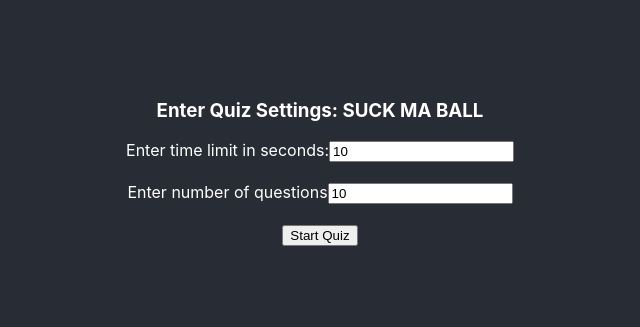
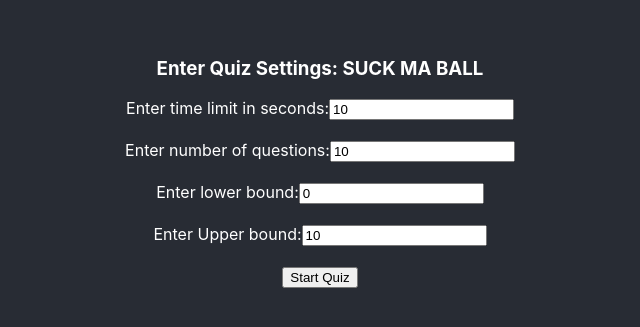
Before and after one commit to forginater/quiz-app, a React (Create React App) app: page / in a window 1280 px wide. Shown: the part 237-564 px from the top of the page, without its empty margins (320-960 px from the left). Built offline with nearby package versions, Linux system fonts and the light colour scheme.

Commit message:
Added clearTimeout() to timer
added ability for user to custom select upper and lower bounds in EnterSettings

```diff
--- a/src/App.tsx
+++ b/src/App.tsx
@@ -12,12 +12,11 @@ import { BattleField } from './BattleField';
 
 //Get settings from user then render the quiz, finally display results to user
 function App() {
-  //timeLimit is hardcoded as 10 by default but can be changed by user in the <EnterSettings> component
+  //App settings are hardcoded by default but can be changed by user in the <EnterSettings> component
   const [timeLimit, setTimeLimit] = useState<number>(10);
   const [numQuestions, setNumQuestions] = useState<number>(10);
-  //Hardcode upper and lower bounds
-  const lowerBound = 0; //const [lowerBound, setLowerBound] = useState<number>(10);
-  const upperBound = 10; //const [upperBound, setUpperBound] = useState<number>(1);
+  const [lowerBound, setLowerBound] = useState<number>(0);
+  const [upperBound, setUpperBound] = useState<number>(10);
 
 
 
@@ -40,8 +39,12 @@ function App() {
             <EnterSettings
               timeLimit={timeLimit}
               numQuestions={numQuestions}
+              lowerBound={lowerBound}
+              upperBound={upperBound}
               setTimeLimit={setTimeLimit}
               setNumQuestions={setNumQuestions}
+              setLowerBound={setLowerBound}
+              setUpperBound={setUpperBound}
             />
             <StartButton setStartClicked={setStartClicked} validateSettings={settingsValid} />
         </>
--- a/src/BattleField.tsx
+++ b/src/BattleField.tsx
@@ -138,13 +138,14 @@ function Timer(props: {timeLimit: number, setTimerDone: (b: boolean) => void}) {
     });
     useEffect(() => {
 
-        setTimeout(() => {
+        const timerId = setTimeout(() => {
             if (timeRem > 0) {
                 setTimeRem((timeRem) => timeRem - 1);
             } else {
                 props.setTimerDone((true));
             }
-        },1000)
+        },1000);
+        return () => clearTimeout(timerId);
     },[timeRem])
     return (
         <>
--- a/src/EnterSettings.tsx
+++ b/src/EnterSettings.tsx
@@ -5,8 +5,12 @@ import {useState, useEffect} from 'react';
 export interface EnterSettingsProps {
   timeLimit: number;
   numQuestions: number;
+  lowerBound: number;
+  upperBound: number
   setTimeLimit: (n: number) => void;
   setNumQuestions: (x: number) => void;
+  setLowerBound: (n: number) => void;
+  setUpperBound: (n: number) => void;
 }
 
 //Quiz settings must be custom entered or the default settings accepted before quiz is started
@@ -27,7 +31,7 @@ export function EnterSettings(props: EnterSettingsProps) {
         </label>
         <br/><br/>
         <label>
-          Enter number of questions
+          Enter number of questions:
           <input
             type="number"
             value={props.numQuestions ?? ''}
@@ -37,6 +41,28 @@ export function EnterSettings(props: EnterSettingsProps) {
           />
         </label>
         <br/><br/>
+        <label>
+          Enter lower bound:
+          <input
+            type="number"
+            value={props.lowerBound ?? ''}
+            onChange={(e) => {
+              props.setLowerBound(parseInt(e.target.value));
+            }}
+          />
+        </label>
+        <br/><br/>
+        <label>
+          Enter Upper bound:
+          <input
+            type="number"
+            value={props.upperBound ?? ''}
+            onChange={(e) => {
+              props.setUpperBound(parseInt(e.target.value));
+            }}
+          />
+        </label>
+        <br/><br/>
       </div>
     )
   }
```
